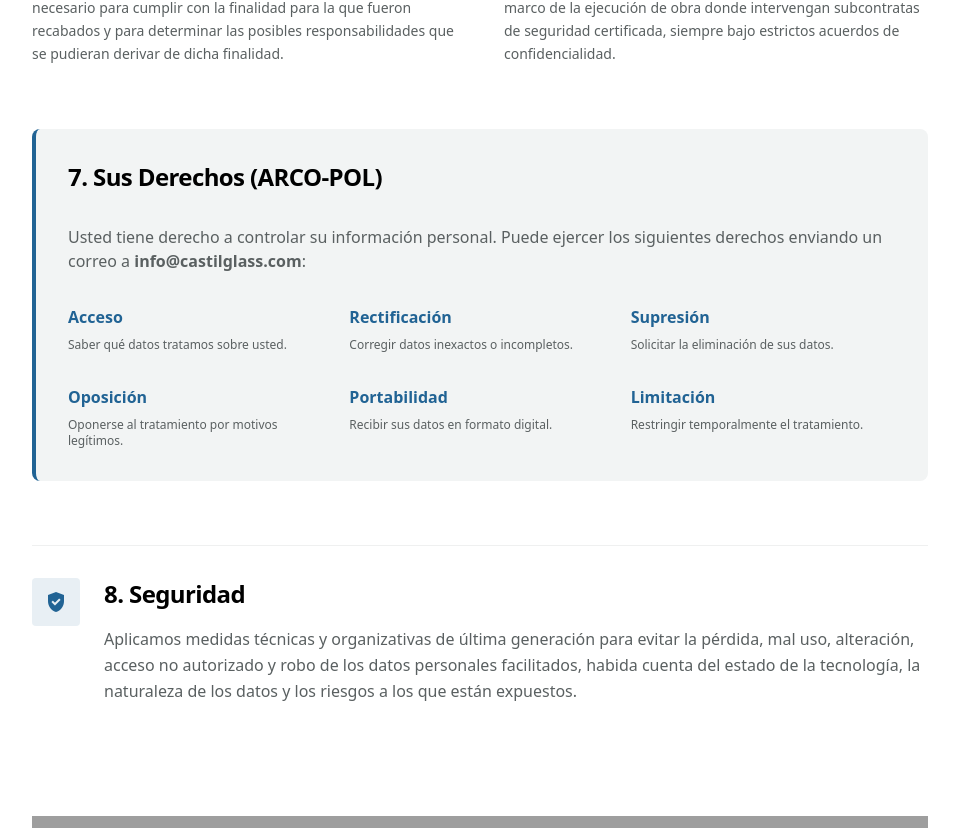
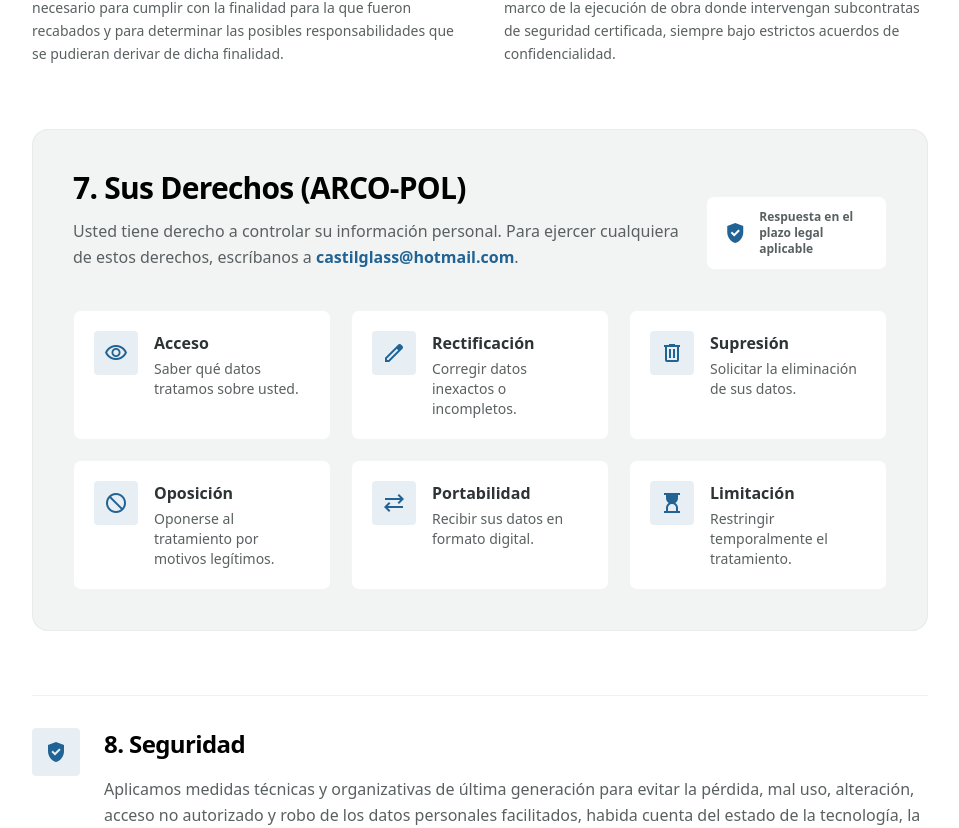
Before and after one commit to Pablocstlpz/castilglass-angular-site, an Angular app: page /politica-privacidad in a window 1280 px wide. Shown: the part 1772-2600 px from the top of the page, without its empty margins (320-1279 px from the left). Built offline with nearby package versions, Linux system fonts and the light colour scheme; grey boxes are pictures that could not be loaded.

Commit message:
refactor: actualizar contenido y estilos en 'politica-privacidad.html' para mejorar la presentación y la accesibilidad de la información sobre derechos

```diff
--- a/src/app/components/footerLinks/politica-privacidad/politica-privacidad.html
+++ b/src/app/components/footerLinks/politica-privacidad/politica-privacidad.html
@@ -104,8 +104,8 @@
             </p>
             <a
               class="text-secondary font-semibold hover:underline"
-              href="mailto:info@castilglass.com"
-              >info@castilglass.com</a
+              href="mailto:castilglass@hotmail.com"
+              >castilglass@hotmail.com</a
             >
           </div>
         </div>
@@ -197,40 +197,127 @@
         </section>
       </div>
       <section
-        class="bg-[#f2f4f4] dark:bg-slate-800 p-8 rounded-xl border-l-4 border-secondary scroll-mt-32"
+        class="bg-surface-container-low p-8 md:p-10 rounded-2xl border border-outline-variant/15 scroll-mt-32"
         id="derechos"
       >
-        <h2 class="text-2xl font-bold tracking-tight mb-8">7. Sus Derechos (ARCO-POL)</h2>
-        <p class="mb-8 text-on-surface-variant">
-          Usted tiene derecho a controlar su información personal. Puede ejercer los siguientes
-          derechos enviando un correo a <span class="font-bold">info@castilglass.com</span>:
-        </p>
-        <div class="grid grid-cols-2 md:grid-cols-3 gap-y-8 gap-x-4">
-          <div class="flex flex-col gap-2">
-            <span class="font-bold text-secondary">Acceso</span>
-            <p class="text-xs text-on-surface-variant">Saber qué datos tratamos sobre usted.</p>
-          </div>
-          <div class="flex flex-col gap-2">
-            <span class="font-bold text-secondary">Rectificación</span>
-            <p class="text-xs text-on-surface-variant">Corregir datos inexactos o incompletos.</p>
-          </div>
-          <div class="flex flex-col gap-2">
-            <span class="font-bold text-secondary">Supresión</span>
-            <p class="text-xs text-on-surface-variant">Solicitar la eliminación de sus datos.</p>
-          </div>
-          <div class="flex flex-col gap-2">
-            <span class="font-bold text-secondary">Oposición</span>
-            <p class="text-xs text-on-surface-variant">
-              Oponerse al tratamiento por motivos legítimos.
+        <div class="flex flex-col md:flex-row md:items-end md:justify-between gap-6 mb-10">
+          <div class="max-w-2xl">
+            <h2 class="text-2xl md:text-3xl font-extrabold tracking-tight">7. Sus Derechos (ARCO-POL)</h2>
+            <p class="mt-3 text-on-surface-variant leading-relaxed">
+              Usted tiene derecho a controlar su información personal. Para ejercer cualquiera de
+              estos derechos, escríbanos a
+              <a class="font-semibold text-secondary hover:underline" href="mailto:castilglass@hotmail.com"
+                >castilglass@hotmail.com</a
+              >.
             </p>
           </div>
-          <div class="flex flex-col gap-2">
-            <span class="font-bold text-secondary">Portabilidad</span>
-            <p class="text-xs text-on-surface-variant">Recibir sus datos en formato digital.</p>
+          <div
+            class="flex items-center gap-3 bg-surface-container-lowest border border-outline-variant/15 rounded-xl px-4 py-3 w-fit"
+          >
+            <span class="material-symbols-outlined text-secondary" style="font-variation-settings: 'FILL' 1"
+              >verified_user</span
+            >
+            <p class="text-xs font-semibold text-on-surface-variant">
+              Respuesta en el plazo legal aplicable
+            </p>
           </div>
-          <div class="flex flex-col gap-2">
-            <span class="font-bold text-secondary">Limitación</span>
-            <p class="text-xs text-on-surface-variant">Restringir temporalmente el tratamiento.</p>
+        </div>
+
+        <div class="grid grid-cols-1 sm:grid-cols-2 lg:grid-cols-3 gap-4 md:gap-5">
+          <div
+            class="group bg-surface-container-lowest border border-outline-variant/15 rounded-xl p-5 hover:border-secondary/30 hover:shadow-lg hover:shadow-slate-900/5 transition-all"
+          >
+            <div class="flex items-start gap-4">
+              <div
+                class="w-11 h-11 rounded-lg bg-secondary/10 text-secondary flex items-center justify-center shrink-0 group-hover:bg-secondary group-hover:text-white transition-colors"
+              >
+                <span class="material-symbols-outlined">visibility</span>
+              </div>
+              <div>
+                <p class="font-bold text-on-surface">Acceso</p>
+                <p class="text-sm text-on-surface-variant mt-1">Saber qué datos tratamos sobre usted.</p>
+              </div>
+            </div>
+          </div>
+
+          <div
+            class="group bg-surface-container-lowest border border-outline-variant/15 rounded-xl p-5 hover:border-secondary/30 hover:shadow-lg hover:shadow-slate-900/5 transition-all"
+          >
+            <div class="flex items-start gap-4">
+              <div
+                class="w-11 h-11 rounded-lg bg-secondary/10 text-secondary flex items-center justify-center shrink-0 group-hover:bg-secondary group-hover:text-white transition-colors"
+              >
+                <span class="material-symbols-outlined">edit</span>
+              </div>
+              <div>
+                <p class="font-bold text-on-surface">Rectificación</p>
+                <p class="text-sm text-on-surface-variant mt-1">Corregir datos inexactos o incompletos.</p>
+              </div>
+            </div>
+          </div>
+
+          <div
+            class="group bg-surface-container-lowest border border-outline-variant/15 rounded-xl p-5 hover:border-secondary/30 hover:shadow-lg hover:shadow-slate-900/5 transition-all"
+          >
+            <div class="flex items-start gap-4">
+              <div
+                class="w-11 h-11 rounded-lg bg-secondary/10 text-secondary flex items-center justify-center shrink-0 group-hover:bg-secondary group-hover:text-white transition-colors"
+              >
+                <span class="material-symbols-outlined">delete</span>
+              </div>
+              <div>
+                <p class="font-bold text-on-surface">Supresión</p>
+                <p class="text-sm text-on-surface-variant mt-1">Solicitar la eliminación de sus datos.</p>
+              </div>
+            </div>
+          </div>
+
+          <div
+            class="group bg-surface-container-lowest border border-outline-variant/15 rounded-xl p-5 hover:border-secondary/30 hover:shadow-lg hover:shadow-slate-900/5 transition-all"
+          >
+            <div class="flex items-start gap-4">
+              <div
+                class="w-11 h-11 rounded-lg bg-secondary/10 text-secondary flex items-center justify-center shrink-0 group-hover:bg-secondary group-hover:text-white transition-colors"
+              >
+                <span class="material-symbols-outlined">block</span>
+              </div>
+              <div>
+                <p class="font-bold text-on-surface">Oposición</p>
+                <p class="text-sm text-on-surface-variant mt-1">Oponerse al tratamiento por motivos legítimos.</p>
+              </div>
+            </div>
+          </div>
+
+          <div
+            class="group bg-surface-container-lowest border border-outline-variant/15 rounded-xl p-5 hover:border-secondary/30 hover:shadow-lg hover:shadow-slate-900/5 transition-all"
+          >
+            <div class="flex items-start gap-4">
+              <div
+                class="w-11 h-11 rounded-lg bg-secondary/10 text-secondary flex items-center justify-center shrink-0 group-hover:bg-secondary group-hover:text-white transition-colors"
+              >
+                <span class="material-symbols-outlined">sync_alt</span>
+              </div>
+              <div>
+                <p class="font-bold text-on-surface">Portabilidad</p>
+                <p class="text-sm text-on-surface-variant mt-1">Recibir sus datos en formato digital.</p>
+              </div>
+            </div>
+          </div>
+
+          <div
+            class="group bg-surface-container-lowest border border-outline-variant/15 rounded-xl p-5 hover:border-secondary/30 hover:shadow-lg hover:shadow-slate-900/5 transition-all"
+          >
+            <div class="flex items-start gap-4">
+              <div
+                class="w-11 h-11 rounded-lg bg-secondary/10 text-secondary flex items-center justify-center shrink-0 group-hover:bg-secondary group-hover:text-white transition-colors"
+              >
+                <span class="material-symbols-outlined">hourglass_top</span>
+              </div>
+              <div>
+                <p class="font-bold text-on-surface">Limitación</p>
+                <p class="text-sm text-on-surface-variant mt-1">Restringir temporalmente el tratamiento.</p>
+              </div>
+            </div>
           </div>
         </div>
       </section>
```
